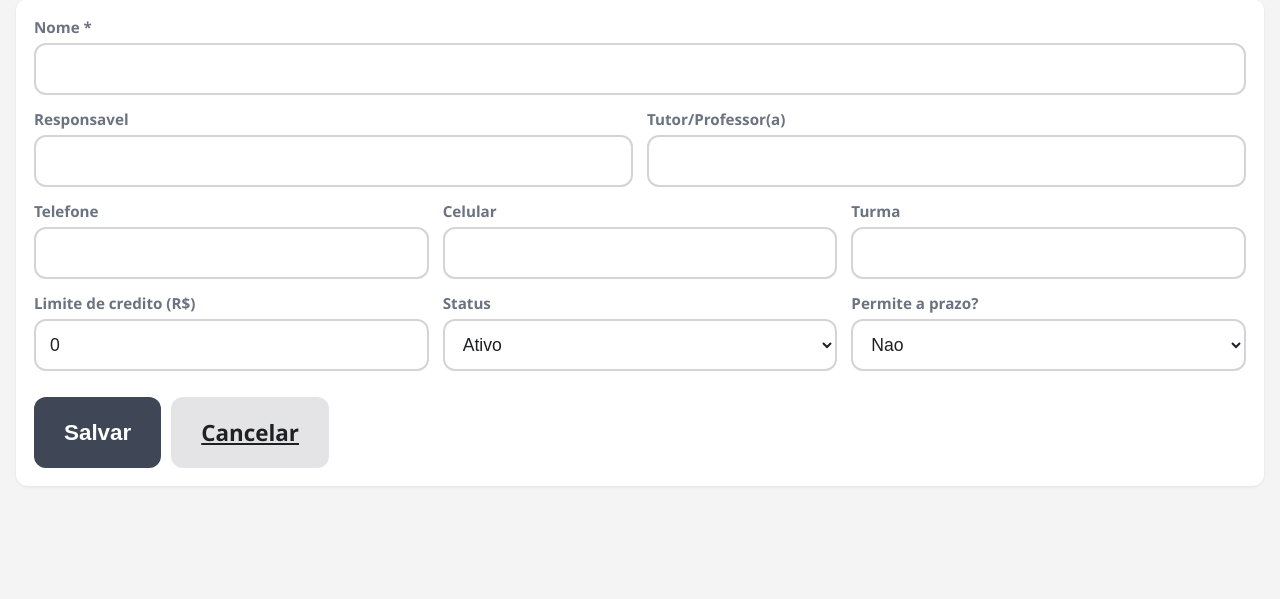
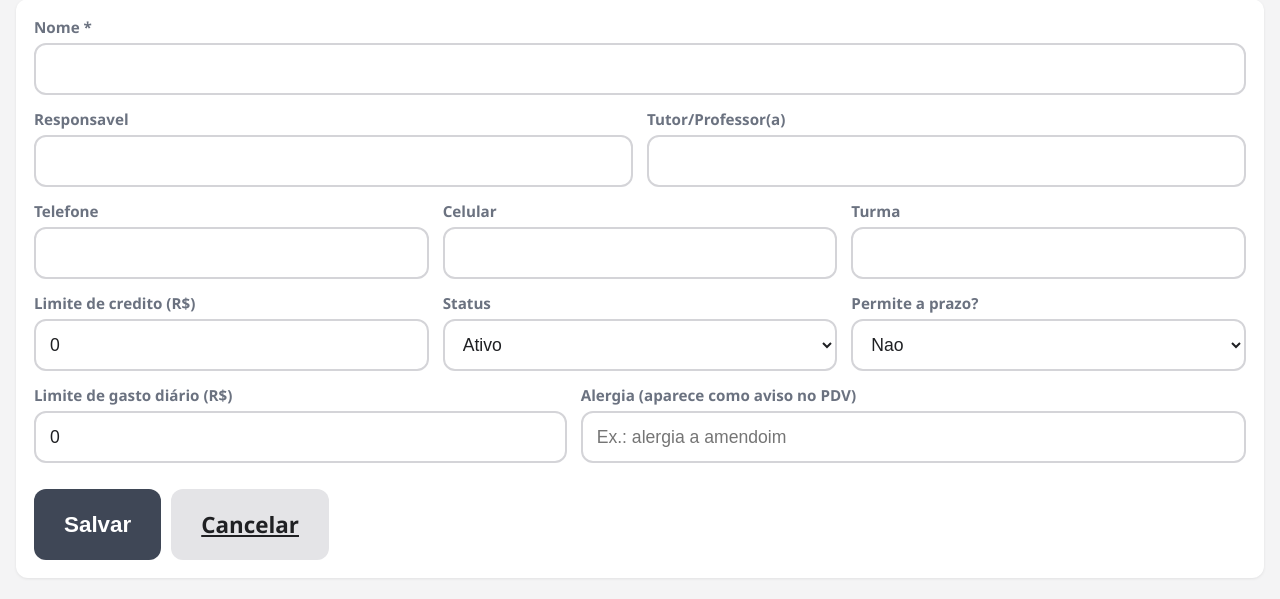
Before and after one commit to financeiroriograndecarnes-tech/lorena, a Flask app: page /clientes/novo in a window 1280 px wide. Shown: the part 184-783 px from the top of the page. Run offline with Flask 3, Linux system fonts and the light colour scheme; data that the repository does not hold is empty; parts of the project's set-up code (start-up, migrations or seed data) failed here and were passed over; some libraries are stand-ins or nearby versions.

Commit message:
Cliente: limite de gasto diario + alerta de alergia; UX do PDV; produtos
Cliente:
- Novos campos: limite_diario (0 = sem limite) e alergia (texto livre).
- ALTER TABLE ADD COLUMN IF NOT EXISTS no schema.sql, pra aplicar nas
  colunas novas sem apagar nada do banco ja existente.
- /clientes/<id>/status.json: devolve alergia, limite diario e quanto
  o cliente ja gastou hoje (soma de vendas Concluida no dia).
- Lista de clientes mostra um badge "alergia" quando cadastrada.

PDV:
- Ao selecionar um cliente (por numero ou pela busca), mostra um aviso
  vermelho fixo se ele tiver alergia cadastrada, e a soma "gasto hoje +
  esta venda" comparada ao limite diario -- fica amarelo se dentro do
  limite e vermelho ("ESTOURADO") se passar.
- Validacao no SERVIDOR tambem (nao so aviso visual): venda Concluida
  com cliente que tem limite_diario > 0 e que estouraria o limite e'
  bloqueada, mesma logica de bloqueio ja usada pra credito a prazo.
- Corrige o "zero atrapalhando": campos de valor pago, desconto e
  quantidade agora selecionam o conteudo ao focar, entao digitar
  substitui o valor em vez de grudar nele.

Produtos:
- Lista agora mostra a coluna "Nº" (numero de cadastro do produto).
- Atalho "📈 Mais vendidos" na tela de produtos, linkando pro
  relatorio que ja existia (/relatorios/produtos).

Testado direto no banco Neon: cliente com limite de R$20 -- venda de
R$30 bloqueada, venda de R$15 aceita, segunda venda de R$15 (que
somaria R$30) bloqueada corretamente; aviso de alergia e limite
aparecendo no PDV; dados de teste removidos ao final.

Co-Authored-By: Claude Sonnet 5 <noreply@anthropic.com>

```diff
--- a/webapp/app/routes/clientes.py
+++ b/webapp/app/routes/clientes.py
@@ -1,6 +1,6 @@
 from flask import Blueprint, flash, redirect, render_template, request, url_for
 
-from ..db import get_db
+from ..db import get_db, hoje_brasil
 
 bp = Blueprint("clientes", __name__, url_prefix="/clientes")
 
@@ -32,11 +32,21 @@ def _saldo_devedor(db, cliente_id):
     return row["saldo"] or 0
 
 
+def gasto_hoje(db, cliente_id):
+    """Total ja gasto hoje (vendas concluidas) por esse cliente."""
+    row = db.execute(
+        """SELECT COALESCE(SUM(total_liquido), 0) AS total FROM vendas
+           WHERE cliente_id = ? AND status = 'Concluida' AND data_hora::date = ?::date""",
+        (cliente_id, hoje_brasil().isoformat()),
+    ).fetchone()
+    return row["total"] or 0
+
+
 @bp.route("/novo", methods=["GET", "POST"])
 def novo():
     if request.method == "POST":
         return _salvar(None)
-    return render_template("clientes/form.html", active="clientes", cliente=None, saldo=0)
+    return render_template("clientes/form.html", active="clientes", cliente=None, saldo=0, gasto=0)
 
 
 @bp.route("/<int:cliente_id>/editar", methods=["GET", "POST"])
@@ -49,7 +59,8 @@ def editar(cliente_id):
     if request.method == "POST":
         return _salvar(cliente_id)
     saldo = _saldo_devedor(db, cliente_id)
-    return render_template("clientes/form.html", active="clientes", cliente=cliente, saldo=saldo)
+    gasto = gasto_hoje(db, cliente_id)
+    return render_template("clientes/form.html", active="clientes", cliente=cliente, saldo=saldo, gasto=gasto)
 
 
 def _salvar(cliente_id):
@@ -66,6 +77,8 @@ def _salvar(cliente_id):
     telefone = request.form.get("telefone", "").strip()
     celular = request.form.get("celular", "").strip()
     limite = float(request.form.get("limite_credito") or 0)
+    limite_diario = float(request.form.get("limite_diario") or 0)
+    alergia = request.form.get("alergia", "").strip()
     status = request.form.get("status", "Ativo")
     permite_a_prazo = request.form.get("permite_a_prazo", "Nao")
     turma = request.form.get("turma", "").strip()
@@ -74,19 +87,20 @@ def _salvar(cliente_id):
         db.execute(
             """INSERT INTO clientes
                (nome, responsavel, tutor, telefone, celular, limite_credito,
-                status, permite_a_prazo, turma)
-               VALUES (?,?,?,?,?,?,?,?,?)""",
+                status, permite_a_prazo, turma, limite_diario, alergia)
+               VALUES (?,?,?,?,?,?,?,?,?,?,?)""",
             (nome, responsavel, tutor, telefone, celular, limite,
-             status, permite_a_prazo, turma),
+             status, permite_a_prazo, turma, limite_diario, alergia),
         )
         flash("Cliente cadastrado com sucesso.", "sucesso")
     else:
         db.execute(
             """UPDATE clientes SET nome=?, responsavel=?, tutor=?, telefone=?,
-               celular=?, limite_credito=?, status=?, permite_a_prazo=?, turma=?
+               celular=?, limite_credito=?, status=?, permite_a_prazo=?, turma=?,
+               limite_diario=?, alergia=?
                WHERE id=?""",
             (nome, responsavel, tutor, telefone, celular, limite,
-             status, permite_a_prazo, turma, cliente_id),
+             status, permite_a_prazo, turma, limite_diario, alergia, cliente_id),
         )
         flash("Cliente atualizado com sucesso.", "sucesso")
     db.commit()
@@ -115,10 +129,30 @@ def buscar_json():
         return {"resultados": []}
     like = f"%{termo}%"
     rows = db.execute(
-        """SELECT id, nome, responsavel, turma, celular FROM clientes
+        """SELECT id, nome, responsavel, turma, celular, limite_diario, alergia FROM clientes
            WHERE CAST(id AS TEXT) = ? OR nome LIKE ? OR responsavel LIKE ?
               OR turma LIKE ? OR celular LIKE ?
            ORDER BY nome LIMIT 20""",
         (termo, like, like, like, like),
     ).fetchall()
     return {"resultados": [dict(r) for r in rows]}
+
+
+@bp.route("/<int:cliente_id>/status.json")
+def status_json(cliente_id):
+    """Usado pelo PDV: alergia + situacao do limite diario do cliente selecionado."""
+    db = get_db()
+    cliente = db.execute(
+        "SELECT id, nome, limite_diario, alergia FROM clientes WHERE id = ?", (cliente_id,)
+    ).fetchone()
+    if cliente is None:
+        return {"encontrado": False}
+    gasto = gasto_hoje(db, cliente_id)
+    limite = cliente["limite_diario"] or 0
+    return {
+        "encontrado": True,
+        "alergia": cliente["alergia"] or "",
+        "limite_diario": limite,
+        "gasto_hoje": gasto,
+        "disponivel_hoje": (limite - gasto) if limite > 0 else None,
+    }
--- a/webapp/app/static/css/style.css
+++ b/webapp/app/static/css/style.css
@@ -155,6 +155,30 @@ tr.linha-clicavel:active { background: #f4f4f5; }
 .flash-erro { background: #fee2e2; color: var(--cor-perigo); }
 .flash-aviso { background: #fef3c7; color: var(--cor-amarelo); }
 
+/* ---------- avisos do cliente no PDV ---------- */
+.aviso-alergia {
+  background: #fee2e2;
+  color: var(--cor-perigo);
+  border: 2px solid var(--cor-perigo);
+  border-radius: var(--raio);
+  padding: 12px 16px;
+  font-weight: 700;
+  font-size: 1.15rem;
+  margin-bottom: 8px;
+}
+.aviso-limite {
+  background: #fef3c7;
+  color: var(--cor-amarelo);
+  border-radius: var(--raio);
+  padding: 10px 16px;
+  font-weight: 600;
+}
+.aviso-limite.estourado {
+  background: #fee2e2;
+  color: var(--cor-perigo);
+  font-weight: 700;
+}
+
 /* ---------- cards de indicador (dashboard) ---------- */
 .indicador { text-align: left; }
 .indicador .valor { font-size: 1.6rem; font-weight: 800; }
--- a/webapp/app/templates/clientes/form.html
+++ b/webapp/app/templates/clientes/form.html
@@ -58,10 +58,24 @@
     </div>
   </div>
 
+  <div class="linha-campos">
+    <div class="campo">
+      <label>Limite de gasto diário (R$)</label>
+      <input type="number" step="0.01" name="limite_diario" value="{{ cliente['limite_diario'] if cliente else 0 }}" placeholder="0 = sem limite">
+    </div>
+    <div class="campo" style="flex:2">
+      <label>Alergia (aparece como aviso no PDV)</label>
+      <input type="text" name="alergia" value="{{ cliente['alergia'] if cliente else '' }}" placeholder="Ex.: alergia a amendoim">
+    </div>
+  </div>
+
   {% if cliente %}
   <p style="color:var(--cor-texto-suave)">
     Saldo devedor atual: <strong>R$ {{ "%.2f"|format(saldo) }}</strong> ·
     Credito disponivel: <strong>R$ {{ "%.2f"|format(cliente['limite_credito'] - saldo) }}</strong>
+    {% if cliente['limite_diario'] and cliente['limite_diario'] > 0 %}
+    · Gasto hoje: <strong>R$ {{ "%.2f"|format(gasto) }}</strong> de <strong>R$ {{ "%.2f"|format(cliente['limite_diario']) }}</strong>
+    {% endif %}
   </p>
   {% endif %}
 
--- a/webapp/app/templates/clientes/lista.html
+++ b/webapp/app/templates/clientes/lista.html
@@ -35,7 +35,7 @@
       {% for c in clientes %}
       <tr class="linha-clicavel" onclick="window.location='{{ url_for('clientes.editar', cliente_id=c['id']) }}'">
         <td>{{ c['id'] }}</td>
-        <td>{{ c['nome'] }}</td>
+        <td>{{ c['nome'] }} {% if c['alergia'] %}<span class="badge badge-vermelho" title="{{ c['alergia'] }}">⚠ alergia</span>{% endif %}</td>
         <td>{{ c['responsavel'] or '' }}</td>
         <td>{{ c['turma'] or '' }}</td>
         <td>
--- a/webapp/app/templates/pdv/tela.html
+++ b/webapp/app/templates/pdv/tela.html
@@ -52,6 +52,7 @@
     </div>
   </div>
   <div id="lista-busca-cliente" class="tabela-scroll" style="display:none; max-height:260px; overflow-y:auto;"></div>
+  <div id="aviso-cliente" style="display:none; margin-top:10px;"></div>
 </div>
 
 <div class="card tabela-scroll">
--- a/webapp/app/templates/produtos/lista.html
+++ b/webapp/app/templates/produtos/lista.html
@@ -18,12 +18,14 @@
 <div class="botoes" style="margin-bottom:16px;">
   <a href="{{ url_for('produtos.novo') }}" class="btn btn-grande">+ Novo produto</a>
   <a href="{{ url_for('impressao.etiquetas') }}" class="btn btn-secundario">Gerar etiquetas</a>
+  <a href="{{ url_for('relatorios.produtos') }}" class="btn btn-secundario">📈 Mais vendidos</a>
 </div>
 
 <div class="card tabela-scroll">
   <table>
     <thead>
       <tr>
+        <th>Nº</th>
         <th>Descricao</th>
         <th>Un.</th>
         <th>Varejo</th>
@@ -34,6 +36,7 @@
     <tbody>
       {% for p in produtos %}
       <tr class="linha-clicavel" onclick="window.location='{{ url_for('produtos.editar', produto_id=p['id']) }}'">
+        <td>{{ p['id'] }}</td>
         <td>{{ p['descricao'] }}</td>
         <td>{{ p['unidade'] }}</td>
         <td>R$ {{ "%.2f"|format(p['preco_varejo']) }}</td>
@@ -49,7 +52,7 @@
         </td>
       </tr>
       {% else %}
-      <tr><td colspan="5">Nenhum produto encontrado.</td></tr>
+      <tr><td colspan="6">Nenhum produto encontrado.</td></tr>
       {% endfor %}
     </tbody>
   </table>
--- a/webapp/schema.sql
+++ b/webapp/schema.sql
@@ -37,8 +37,16 @@ CREATE TABLE IF NOT EXISTS clientes (
     permite_a_prazo TEXT NOT NULL DEFAULT 'Nao',          -- Sim | Nao
     turma           TEXT,
     tutor           TEXT,
+    limite_diario   REAL NOT NULL DEFAULT 0,             -- 0 = sem limite de gasto diario
+    alergia         TEXT,                                -- alerta mostrado no PDV
     criado_em       TEXT NOT NULL DEFAULT to_char(now(), 'YYYY-MM-DD HH24:MI:SS')
 );
+
+-- Colunas adicionadas depois da criacao inicial da tabela (bancos ja
+-- existentes nao ganham as colunas novas so por causa do CREATE TABLE
+-- IF NOT EXISTS acima).
+ALTER TABLE clientes ADD COLUMN IF NOT EXISTS limite_diario REAL NOT NULL DEFAULT 0;
+ALTER TABLE clientes ADD COLUMN IF NOT EXISTS alergia TEXT;
 
 CREATE TABLE IF NOT EXISTS vendas (
     id              SERIAL PRIMARY KEY,
```
Also changed, not shown: webapp/app/routes/pdv.py (+25 -0 lines), webapp/app/static/js/pdv.js (+50 -1 lines).
